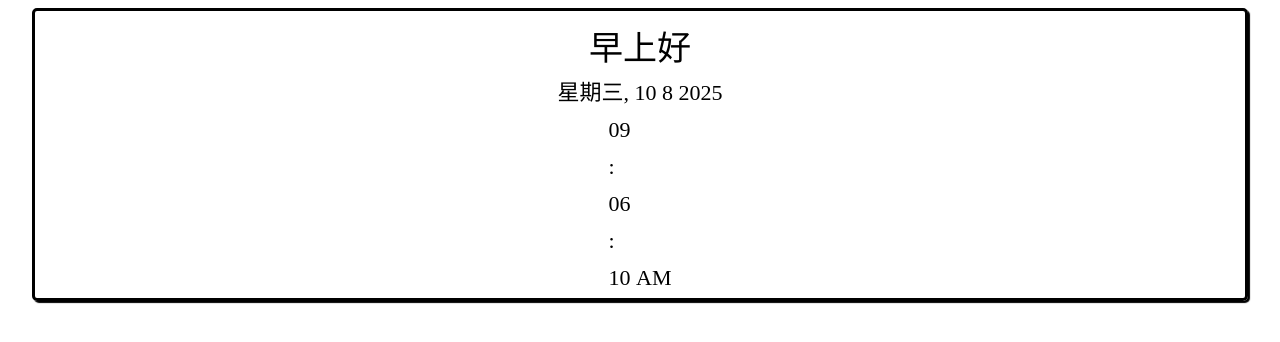
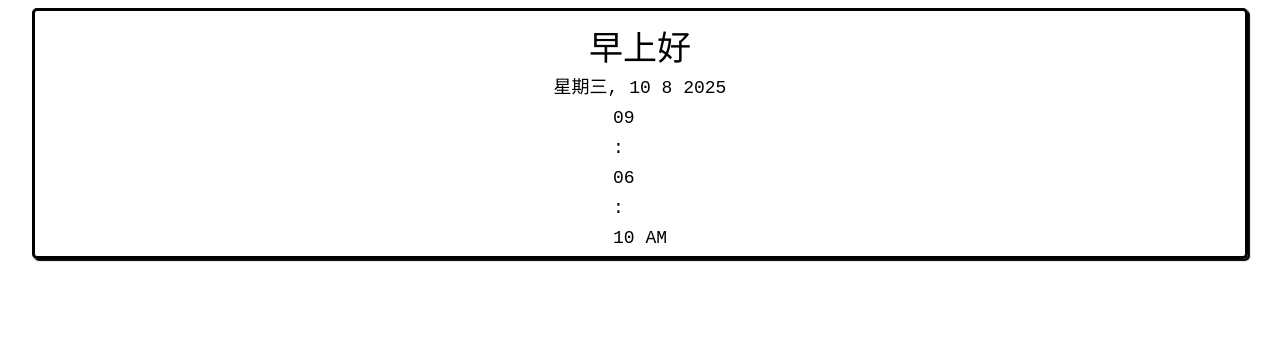
Before and after one commit to 777JASNANA/notion-time-widgets-, a plain HTML site: page index.html in a window 1280 px wide. Drawn offline with Linux system fonts and the light colour scheme.

Commit message:
Update index.html

```diff
--- a/index.html
+++ b/index.html
@@ -37,17 +37,17 @@
 
         .date {
 
-            font-family:Noto Sans SC;
+            font-family: Monospace;
             font-size: 2em;
         }
 
         .clock {
-            font-family:Noto Sans SC;
+            font-family: Monospace;
             font-size: 2em;
         }
 
         .time {
-            display:Noto Sans SC;
+            display:  Monospace;
             min-width: 20px;
         }
 
```
